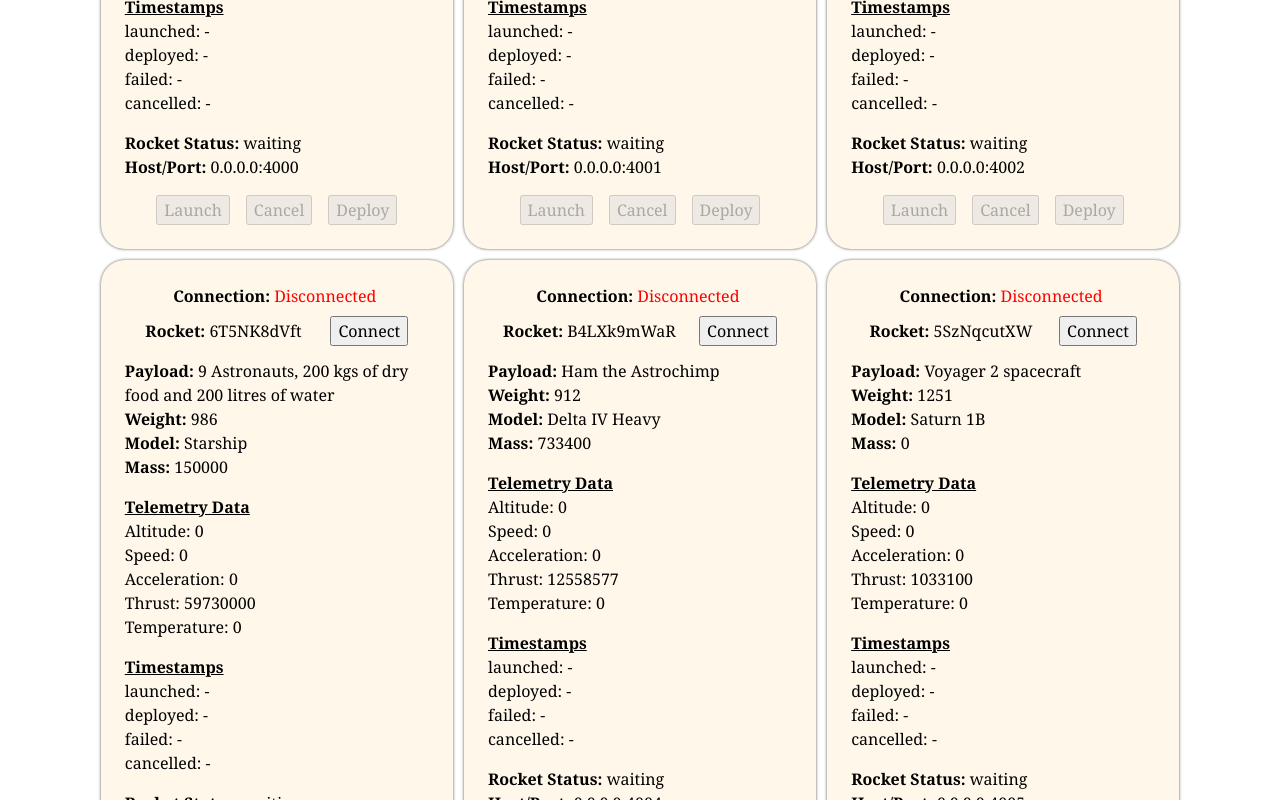
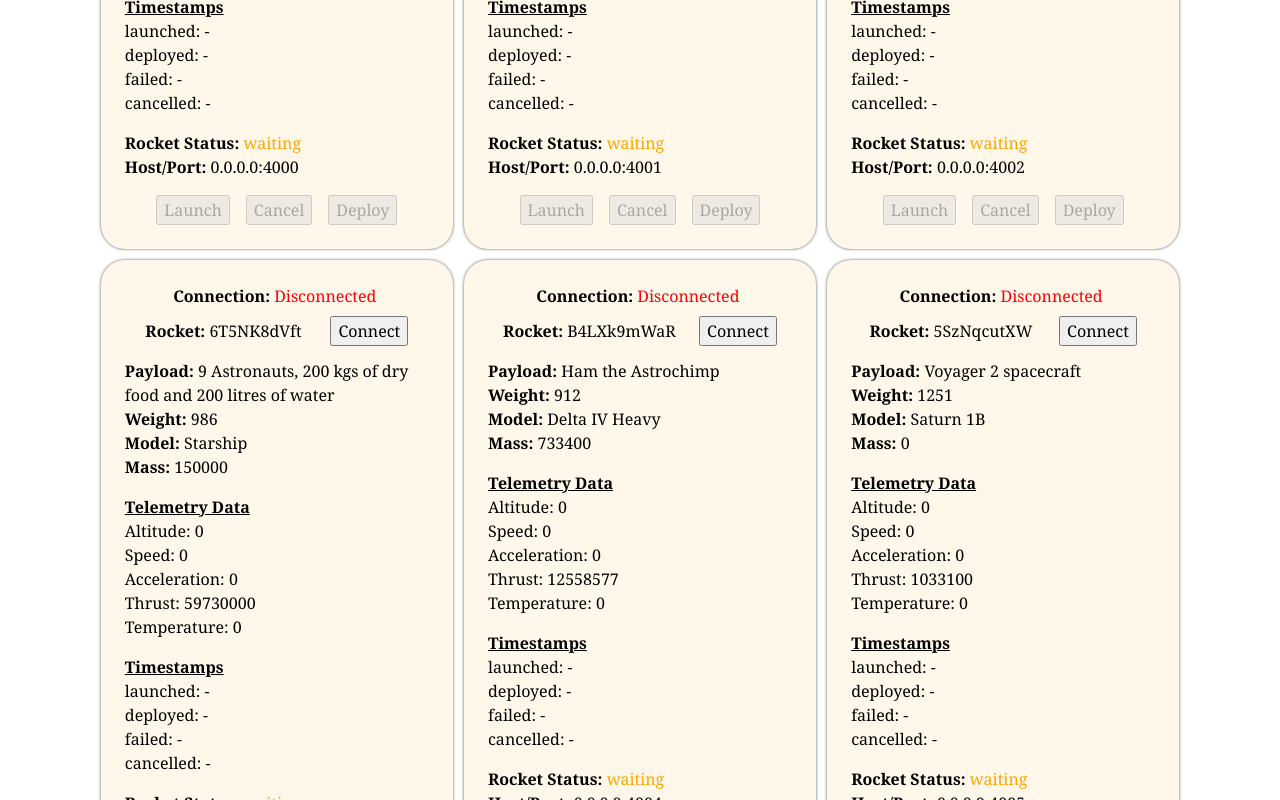
Before and after one commit to shtanriverdi/rocket-telemetry-system, a React (Vite) app in the folder frontend/rocket-telemetry-system-frontend/: page / in a window 1280 px wide. Shown: the part 980-1780 px from the top of the page. Built offline with nearby package versions, Linux system fonts and the light colour scheme; no server answers.

Commit message:
Rocket connection button fix

```diff
--- a/frontend/rocket-telemetry-system-frontend/src/view/rockets/Rocket.jsx
+++ b/frontend/rocket-telemetry-system-frontend/src/view/rockets/Rocket.jsx
@@ -43,38 +43,49 @@ export default function Rocket({ rocketData }) {
     if (isRocketConnected === 0) {
       setRocketConnected(1);
       socket.connect();
-      if (socket.connected) {
+
+      socket.on("connect", () => {
+        console.log("Socket.io connected for Rocket: ", id);
         setRocketConnected(2);
-      } else {
+      });
+
+      socket.on("connect_error", (error) => {
+        console.error("Socket.io connection error:", error);
+        socket.disconnect();
         setRocketConnected(0);
-      }
+      });
     } else if (isRocketConnected === 2) {
       socket.disconnect();
       setRocketConnected(0);
+      socket.on("disconnect", () => {
+        console.log("On disconnect for Rocket: ", id);
+        socket.disconnect();
+        setRocketConnected(0);
+      });
     }
   };
 
   useEffect(() => {
-    socket.on("connect", () => {
-      console.log("Socket.io connected for Rocket: ", id);
-      setRocketConnected(2);
-    });
+    // socket.on("connect", () => {
+    //   console.log("Socket.io connected for Rocket: ", id);
+    //   setRocketConnected(2);
+    // });
 
-    socket.on("disconnect", () => {
-      console.log("On disconnect for Rocket: ", id);
-      socket.disconnect();
-      setRocketConnected(0);
-    });
+    // socket.on("disconnect", () => {
+    //   console.log("On disconnect for Rocket: ", id);
+    //   socket.disconnect();
+    //   setRocketConnected(0);
+    // });
 
     socket.on("rocketData", (data) => {
       setTelemetryState(data);
     });
 
-    socket.on("connect_error", (error) => {
-      console.error("Socket.io connection error:", error);
-      socket.disconnect();
-      setRocketConnected(0);
-    });
+    // socket.on("connect_error", (error) => {
+    //   console.error("Socket.io connection error:", error);
+    //   socket.disconnect();
+    //   setRocketConnected(0);
+    // });
   }, [isRocketConnected]);
 
   const performWithRetry = async (operation, retryCount = 0) => {
@@ -228,7 +239,22 @@ export default function Rocket({ rocketData }) {
         </div>
       </div>
       <p className="m-t m-b">
-        <b>Rocket Status:</b> {status}
+        <b>Rocket Status:</b>{" "}
+        <span
+          style={{
+            color:
+              status === "launched"
+                ? "green"
+                : status === "deployed"
+                ? "purple"
+                : status === "cancelled"
+                ? "gray"
+                : status === "waiting"
+                ? "orange"
+                : "red",
+          }}>
+          {status}
+        </span>
         <li className="no-bullet">
           <b>Host/Port:</b> {host + ":" + port}
         </li>
```
